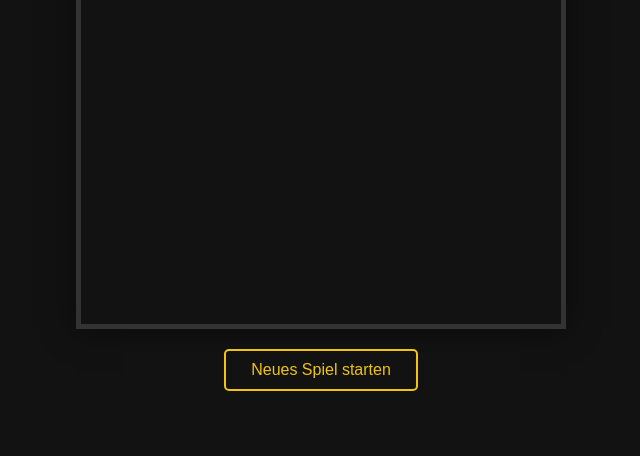
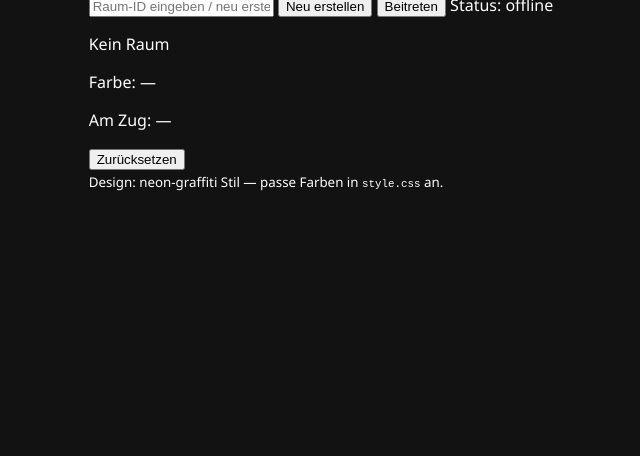
Before and after one commit to Programirer9/schach, a plain HTML site: page index.html in a window 1280 px wide. Shown: the part 344-800 px from the top of the page, without its empty margins (319-959 px from the left). Drawn offline with Linux system fonts and the light colour scheme; a script that the page names is missing.

Commit message:
Update index.html

```diff
--- a/index.html
+++ b/index.html
@@ -1,31 +1,49 @@
-<!DOCTYPE html>
+<!doctype html>
 <html lang="de">
 <head>
-    <meta charset="UTF-8">
-    <meta name="viewport" content="width=device-width, initial-scale=1.0">
-    <title>Master Chess</title>
-    <link rel="stylesheet" href="style.css">
+  <meta charset="utf-8" />
+  <meta name="viewport" content="width=device-width,initial-scale=1" />
+  <title>Glorious Chess — Multiplayer</title>
+  <link rel="stylesheet" href="style.css" />
+  <!-- Firebase (Realtimedb) SDKs -->
+  <script src="https://www.gstatic.com/firebasejs/9.23.0/firebase-app-compat.js"></script>
+  <script src="https://www.gstatic.com/firebasejs/9.23.0/firebase-database-compat.js"></script>
+  <!-- chess.js für Regeln -->
+  <script src="https://cdn.jsdelivr.net/npm/chess.js@1.0.0/chess.min.js"></script>
 </head>
 <body>
-    <div class="game-container">
-        <header>
-            <h1>MASTER CHESS</h1>
-            <div id="status-display">Weiß ist am Zug</div>
-        </header>
+  <div id="container">
+    <header>
+      <h1>Glorious Chess</h1>
+      <div id="controls">
+        <input id="roomInput" placeholder="Raum-ID eingeben / neu erstellen" />
+        <button id="createBtn">Neu erstellen</button>
+        <button id="joinBtn">Beitreten</button>
+        <span id="status">Status: offline</span>
+      </div>
+    </header>
 
-        <div id="chessboard">
-            </div>
+    <main>
+      <aside id="side">
+        <div id="gameInfo">
+          <p id="roomLabel">Kein Raum</p>
+          <p id="colorLabel">Farbe: —</p>
+          <p id="turnLabel">Am Zug: —</p>
+        </div>
+        <div id="moves"></div>
+        <button id="resetBtn">Zurücksetzen</button>
+      </aside>
 
-        <div class="controls">
-            <button id="reset-btn">Neues Spiel starten</button>
-        </div>
+      <section id="boardWrap">
+        <div id="board"></div>
+      </section>
+    </main>
 
-        <div id="captured-pieces">
-            <div id="captured-white"></div>
-            <div id="captured-black"></div>
-        </div>
-    </div>
+    <footer>
+      <small>Design: neon-graffiti Stil — passe Farben in <code>style.css</code> an.</small>
+    </footer>
+  </div>
 
-    <script src="script.js"></script>
+  <script src="app.js"></script>
 </body>
 </html>
```
